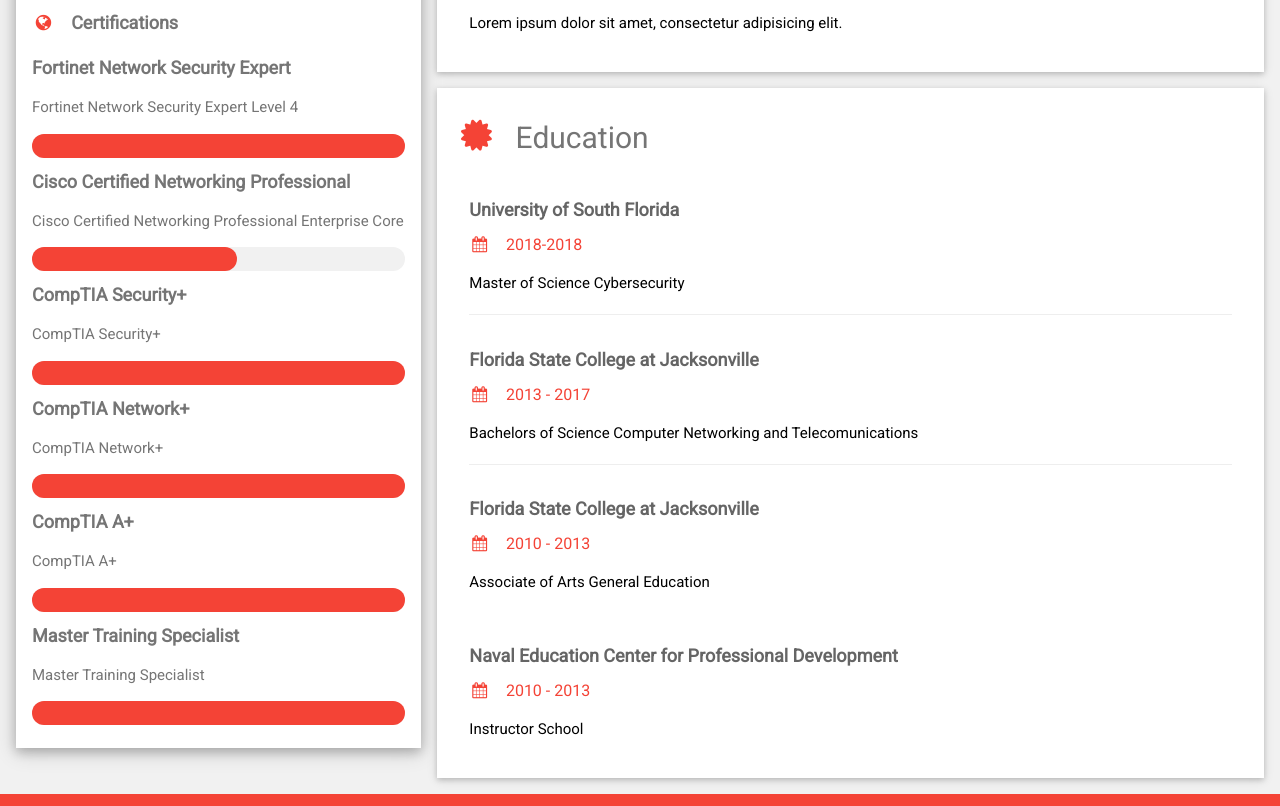
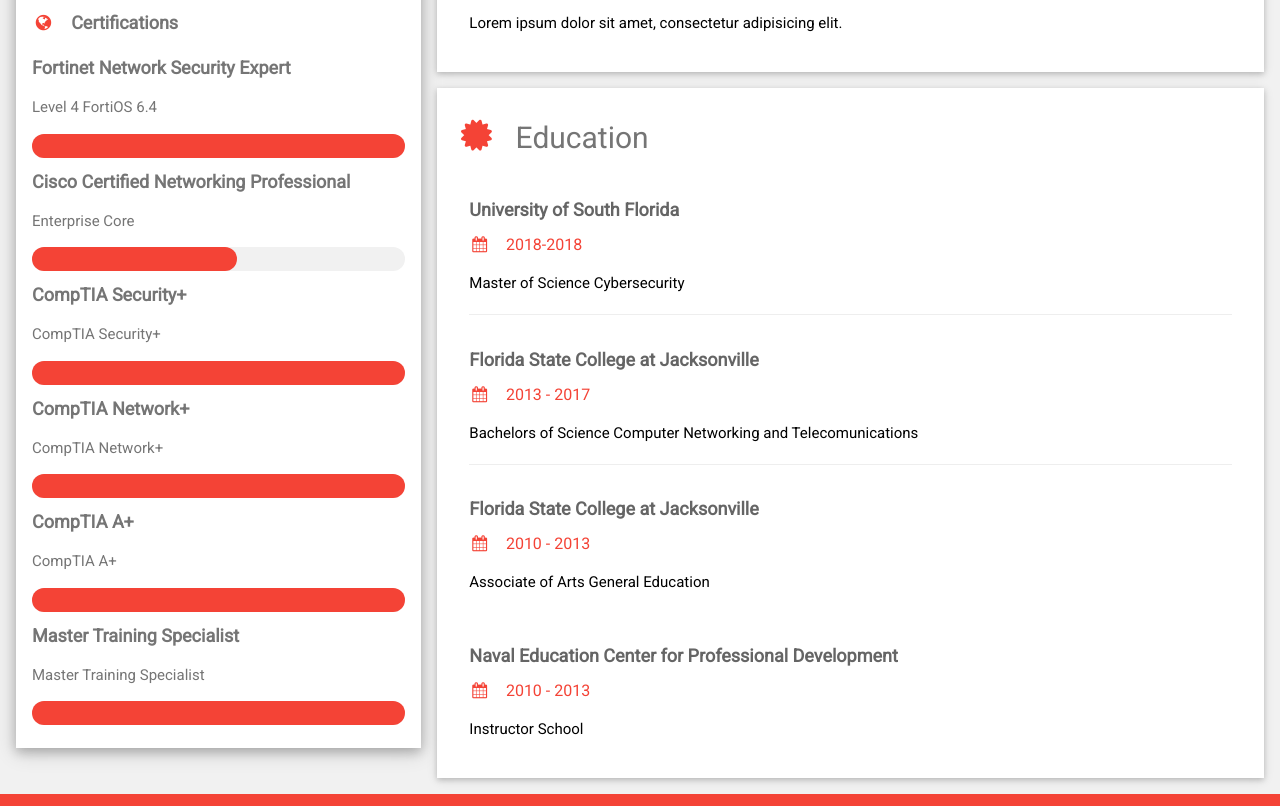
Before and after one commit to swansosj/swansosj.github.io, a plain HTML site: page index.html in a window 1280 px wide. Shown: the part 981-1787 px from the top of the page. Drawn offline with nearby package versions, Linux system fonts and the light colour scheme.

```diff
--- a/index.html
+++ b/index.html
@@ -60,12 +60,12 @@ html,body,h1,h2,h3,h4,h5,h6 {font-family: "Roboto", sans-serif}
 
           <p class="w3-large w3-text-theme"><b><i class="fa fa-globe fa-fw w3-margin-right w3-text-red"></i>Certifications</b></p>
           <h5><b>Fortinet Network Security Expert</b></h5>
-          <p>Fortinet Network Security Expert Level 4</p>
+          <p>Level 4 FortiOS 6.4</p>
           <div class="w3-light-grey w3-round-xlarge">
             <div class="w3-round-xlarge w3-red" style="height:24px;width:100%"></div>
           </div>
           <h5><b>Cisco Certified Networking Professional</b></h5>
-          <p>Cisco Certified Networking Professional Enterprise Core</p>
+          <p>Enterprise Core</p>
           <div class="w3-light-grey w3-round-xlarge">
             <div class="w3-round-xlarge w3-red" style="height:24px;width:55%"></div>
           </div>
```
